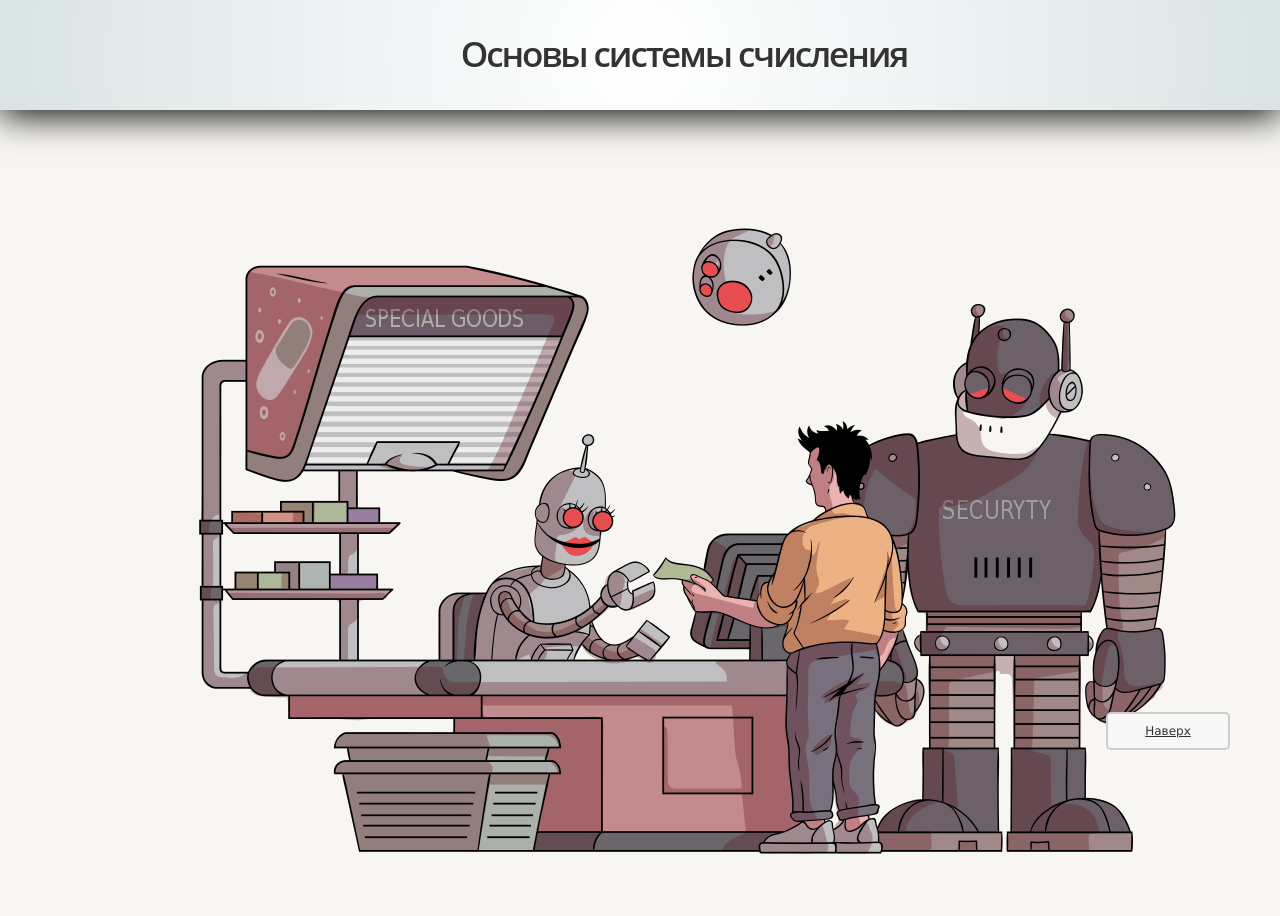
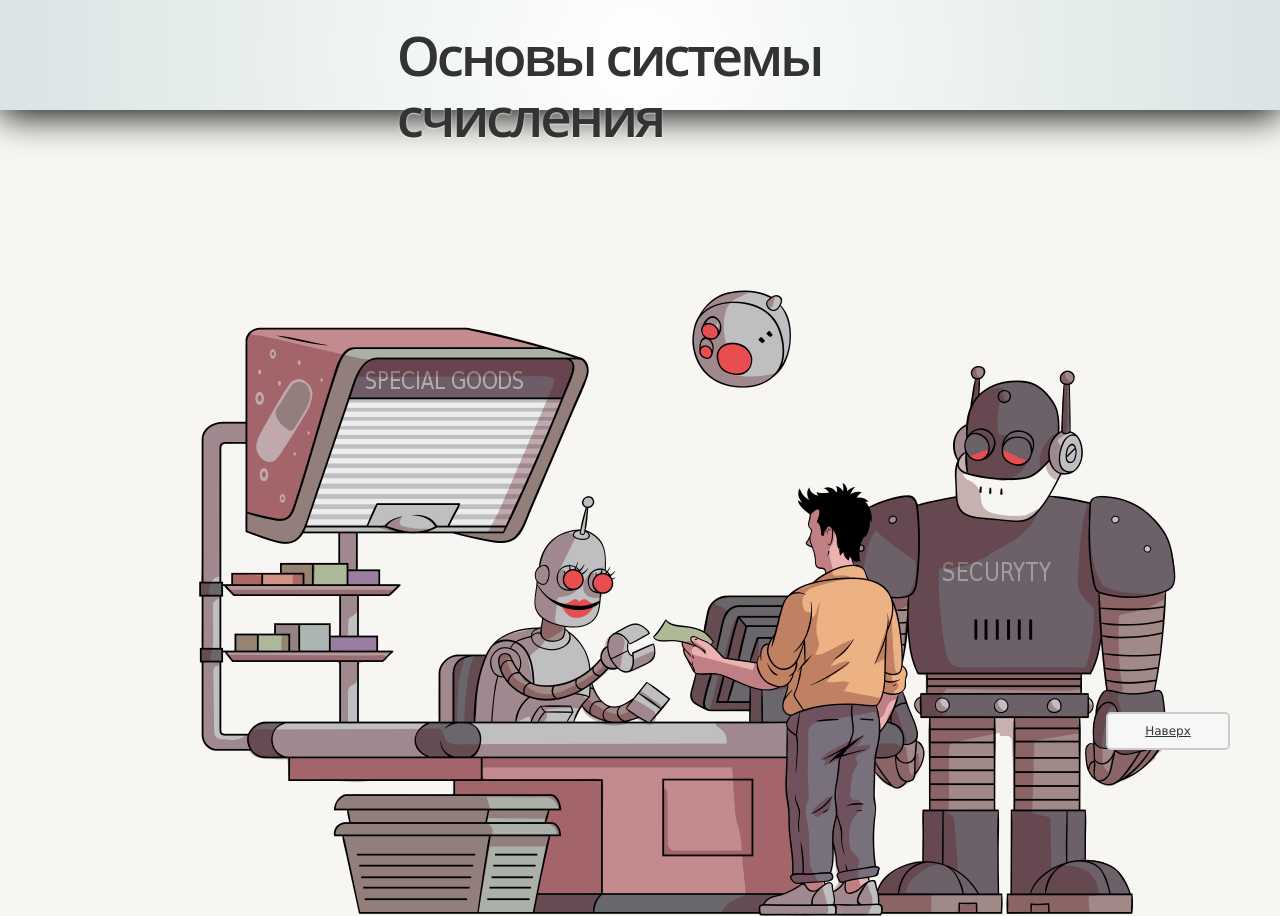
Before and after one commit to Xolog/CC, a plain HTML site: page index.html in a window 1280 px wide. Shown: the top 916 px of the page. Drawn offline with Linux system fonts and the light colour scheme.

Commit message:
Подправил шапку ещё

```diff
--- a/style/style.css
+++ b/style/style.css
@@ -21,14 +21,14 @@ body {
 	width: 60%;
 	max-width: 1000px;
 	margin: 0 auto;
-	padding: 35px 0;
-	margin-left: 30%;
+	padding: 25px 0;
+	margin-left: 25%;
 }
 
 .page-title {
 	color: #333;
 	text-shadow: 0 1px 2px rgba(255,255,255,0.7);
-	font-size: 35px;
+	font-size: 55px;
 	font-family: 'Open Sans';
 	font-weight: 600;
 	line-height: 1.1;
```
